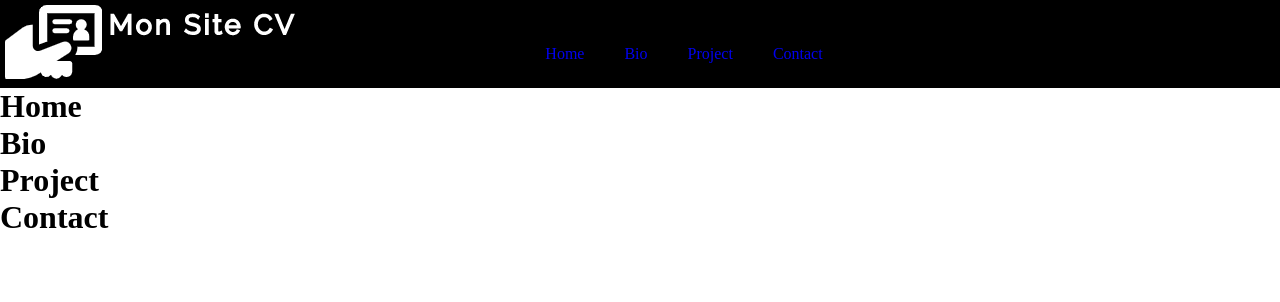
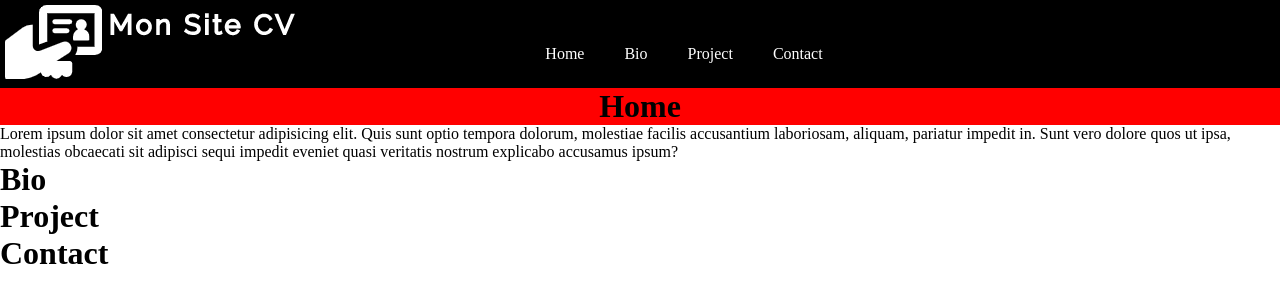
Before and after one commit to Raiydden0/CV, a plain HTML site: page index.html in a window 1280 px wide. Drawn offline with Linux system fonts and the light colour scheme.

Commit message:
beginning flexbox + color menu-nav end

```diff
--- a/index.html
+++ b/index.html
@@ -16,9 +16,7 @@
       </div>
       <nav class="menu-nav">
         <div class="links">
-
           <ul>
-
             <li class="nav-item">
               <a href="#Home">
                 Home
@@ -42,15 +40,14 @@
                 Contact
               </a>
             </li>
-
           </ul>
-
         </div>
       </nav>
     </header>
     <main>
       <div class="main-home" id="Home">
         <h1>Home</h1>
+        <p>Lorem ipsum dolor sit amet consectetur adipisicing elit. Quis sunt optio tempora dolorum, molestiae facilis accusantium laboriosam, aliquam, pariatur impedit in. Sunt vero dolore quos ut ipsa, molestias obcaecati sit adipisci sequi impedit eveniet quasi veritatis nostrum explicabo accusamus ipsum?</p>
       </div>
 
       <div class="main-bio" id="Bio">
--- a/style.css
+++ b/style.css
@@ -2,7 +2,7 @@
   margin: 0;
   padding: 0;
 }
-
+/* Menu-Nav + Links */
 header{
   background: black;
   display: inline-flex;
@@ -30,6 +30,7 @@ header nav.menu-nav ul{
 
 li.nav-item a{
   text-decoration: none;
+  color: white;
 }
 li.nav-item a:hover{
   background: gray;
@@ -41,3 +42,20 @@ li.nav-item a:hover{
 li.nav-item a:not(hover){
 transition-duration: 250ms;
 }
+
+/* Bio */
+
+.main-home{
+  display: flex ;
+  flex-wrap: wrap;
+}
+
+main .main-home h1{
+  background: red;
+  justify-content: center;
+  text-align: center;
+  width: 100%;
+}
+main .main-home p{
+
+}
```
